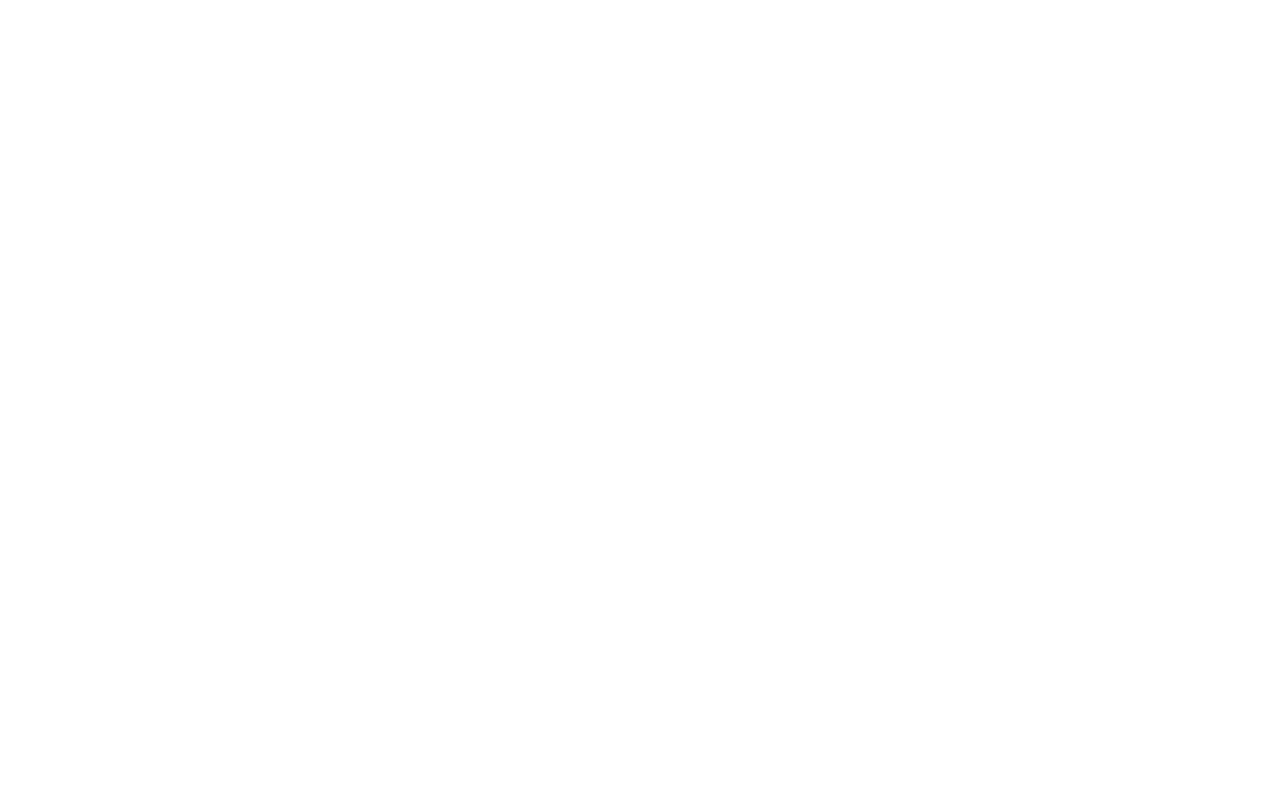
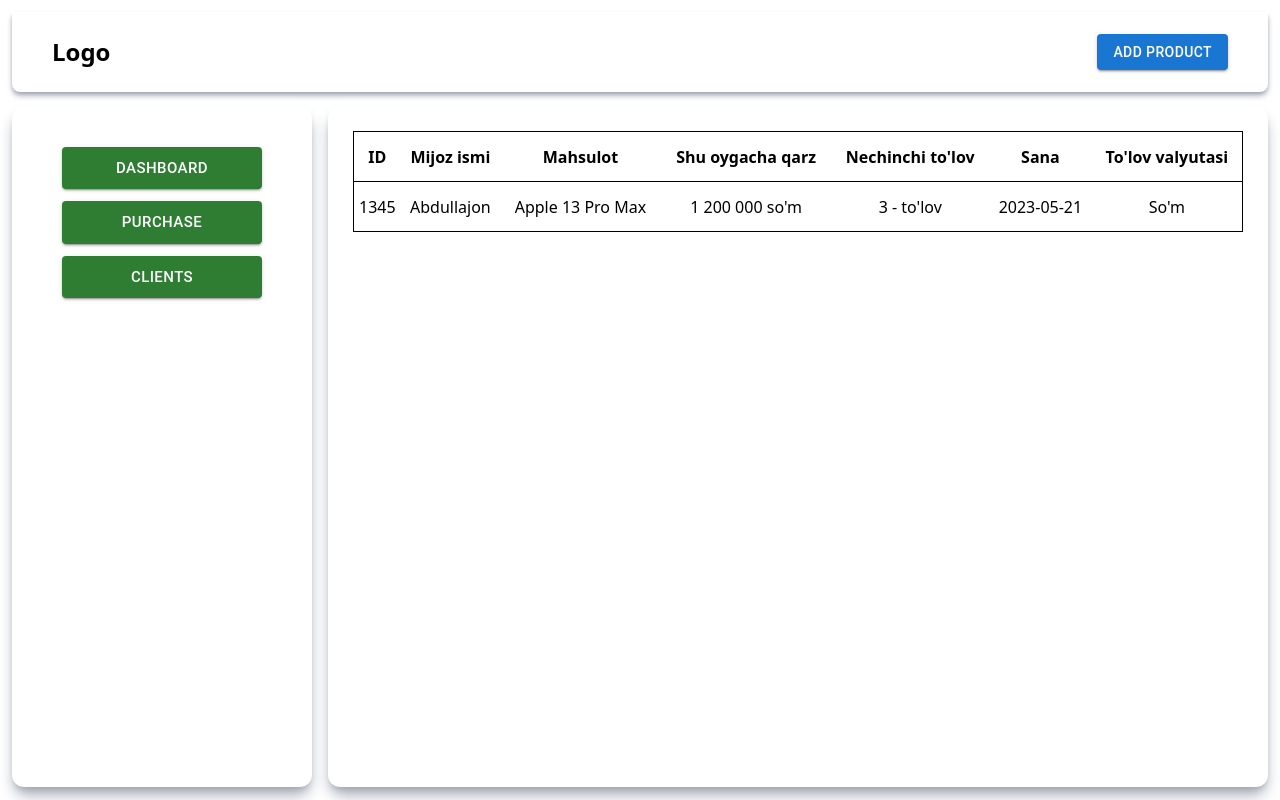
Before and after one commit to raximovshaxzodbek/nasyachi, a React (Vite) app: page /purchase in a window 1280 px wide. Before the commit this address had no page. Built offline with nearby package versions, Linux system fonts and the light colour scheme.

Commit message:
client and purchase page successfull

```diff
--- /dev/null
+++ b/src/components/Menu.json
@@ -0,0 +1,17 @@
+[
+  {
+    "id": 1,
+    "text": "Dashboard",
+    "url": "/dashboard"
+  },
+  {
+    "id": 2,
+    "text": "Purchase",
+    "url": "/purchase"
+  },
+  {
+    "id": 3,
+    "text": "Clients",
+    "url": "/clients"
+  }
+]
--- a/src/components/MenuBar.tsx
+++ b/src/components/MenuBar.tsx
@@ -1,9 +1,12 @@
 import { Box, Button } from "@mui/material";
 import { NavLink } from "react-router-dom";
+import Menu from "./Menu.json";
 const MenuBar = () => {
   return (
     <Box className="mt-[15px] flex h-[calc(100vh-120px)] w-[300px] flex-col items-center justify-start gap-3 overflow-auto rounded-xl px-3 py-10 shadow-lg shadow-gray-400">
-      <NavLink to={"/dashboard"}>
+      {Menu.map((item) => {
+        return (
+          <NavLink to={item.url} key={item.id}>
             <Button
               variant="contained"
               type="submit"
@@ -11,31 +14,11 @@
               className="w-[200px]"
               color="success"
             >
-          Dashboard
+              {item.text}
             </Button>
           </NavLink>
-      <NavLink to={"/products"}>
-        <Button
-          variant="contained"
-          type="submit"
-          size={"large"}
-          className="w-[200px]"
-          color="success"
-        >
-          Products
-        </Button>
-      </NavLink>
-      <NavLink to={"/clients"}>
-        <Button
-          variant="contained"
-          type="submit"
-          size={"large"}
-          className="w-[200px]"
-          color="success"
-        >
-          Clients
-        </Button>
-      </NavLink>
+        );
+      })}
     </Box>
   );
 };
--- /dev/null
+++ b/src/imports/index.tsx
@@ -0,0 +1,6 @@
+import Login from "../pages/Login";
+import Dashboard from "../pages/Dashboard";
+import Purchase from "../pages/Purchase";
+import Clients from "../pages/Clients";
+
+export { Login, Dashboard, Purchase, Clients };
--- /dev/null
+++ b/src/pages/Clients/ClientsList.tsx
@@ -0,0 +1,28 @@
+import React from "react";
+
+const ClientsList = () => {
+  return (
+    <div className="mt-[15px] flex h-[calc(100vh-120px)] w-[calc(100vw-340px)] flex-col items-center justify-start overflow-auto rounded-xl p-4 py-6 shadow-lg shadow-gray-400">
+      <table className="w-[98%] border border-black text-center">
+        <thead>
+          <tr className="h-[50px] border border-black">
+            <th>Ismi</th>
+            <th>Pasport Seriya</th>
+            <th>Contact</th>
+            <th>Plastik karta raqami</th>
+          </tr>
+        </thead>
+        <tbody>
+          <tr className="h-[50px] border border-black">
+            <td>Alixon</td>
+            <td>AC 2034521</td>
+            <td>+998 94 784 54 84</td>
+            <td>9860 4547 4416</td>
+          </tr>
+        </tbody>
+      </table>
+    </div>
+  );
+};
+
+export default ClientsList;
--- /dev/null
+++ b/src/pages/Clients/index.tsx
@@ -0,0 +1,19 @@
+import { Box } from "@mui/material";
+import React from "react";
+import MenuBar from "../../components/MenuBar";
+import Navbar from "../../components/Navbar";
+import ClientsList from "./ClientsList";
+
+const Clients = () => {
+  return (
+    <Box className={"w-full"}>
+      <Navbar />
+      <Box className={"flex w-full justify-between"}>
+        <MenuBar />
+        <ClientsList />
+      </Box>
+    </Box>
+  );
+};
+
+export default Clients;
--- /dev/null
+++ b/src/pages/Purchase/PurchaseList.tsx
@@ -0,0 +1,32 @@
+const PurchaseList = () => {
+  return (
+    <div className="mt-[15px] flex h-[calc(100vh-120px)] w-[calc(100vw-340px)] flex-col items-center justify-start overflow-auto rounded-xl p-4 py-6 shadow-lg shadow-gray-400">
+      <table className="w-[98%] border border-black text-center">
+        <thead>
+          <tr className="h-[50px] border border-black">
+            <th>ID</th>
+            <th>Mijoz ismi</th>
+            <th>Mahsulot</th>
+            <th>Shu oygacha qarz</th>
+            <th>Nechinchi to'lov</th>
+            <th>Sana</th>
+            <th>To'lov valyutasi</th>
+          </tr>
+        </thead>
+        <tbody>
+          <tr className="h-[50px] border border-black">
+            <td>1345</td>
+            <td>Abdullajon</td>
+            <td>Apple 13 Pro Max</td>
+            <td>1 200 000 so'm</td>
+            <td>3 - to'lov</td>
+            <td>2023-05-21</td>
+            <td>So'm</td>
+          </tr>
+        </tbody>
+      </table>
+    </div>
+  );
+};
+
+export default PurchaseList;
--- /dev/null
+++ b/src/pages/Purchase/index.tsx
@@ -0,0 +1,18 @@
+import { Box } from "@mui/material";
+import Navbar from "../../components/Navbar";
+import MenuBar from "../../components/MenuBar";
+import PurchaseList from "./PurchaseList";
+
+const Purchase = () => {
+  return (
+    <Box>
+      <Navbar />
+      <Box className={"flex w-full items-center justify-between"}>
+        <MenuBar />
+        <PurchaseList />
+      </Box>
+    </Box>
+  );
+};
+
+export default Purchase;
--- a/src/router/index.tsx
+++ b/src/router/index.tsx
@@ -1,12 +1,13 @@
 import { Routes, Route } from "react-router-dom";
-import Login from "../pages/Login";
-import Dashboard from "../pages/Dashboard";
+import { Login, Dashboard, Purchase, Clients } from "../imports";
 
 const RoutesPage = () => {
   return (
     <Routes>
       <Route path="/" element={<Login />} />
       <Route path="/dashboard" element={<Dashboard />} />
+      <Route path="/purchase" element={<Purchase />} />
+      <Route path="/clients" element={<Clients />} />
     </Routes>
   );
 };
```
Lines whose indentation alone changed are shown as unchanged.
